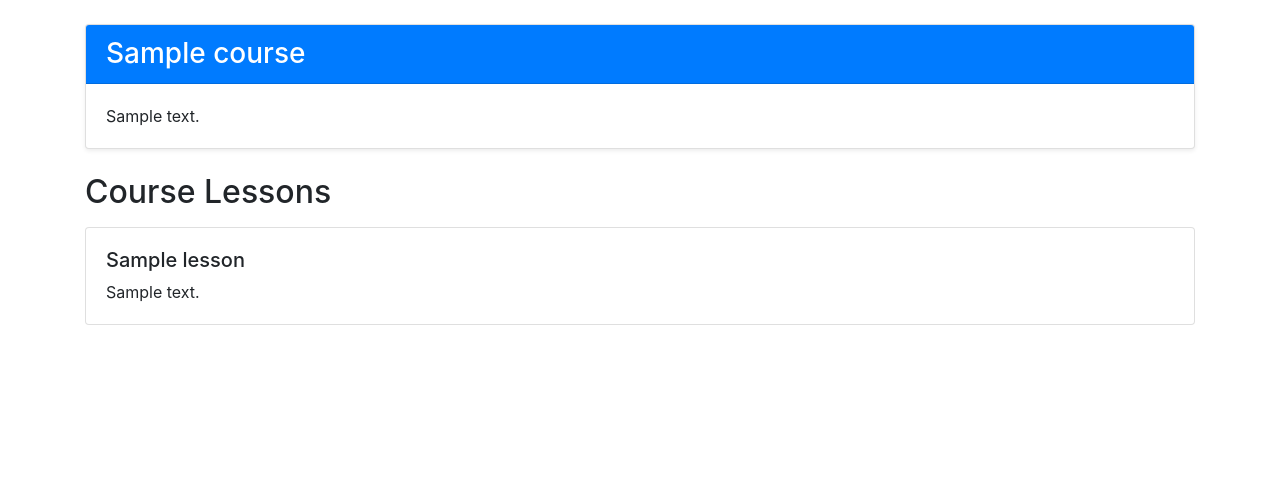
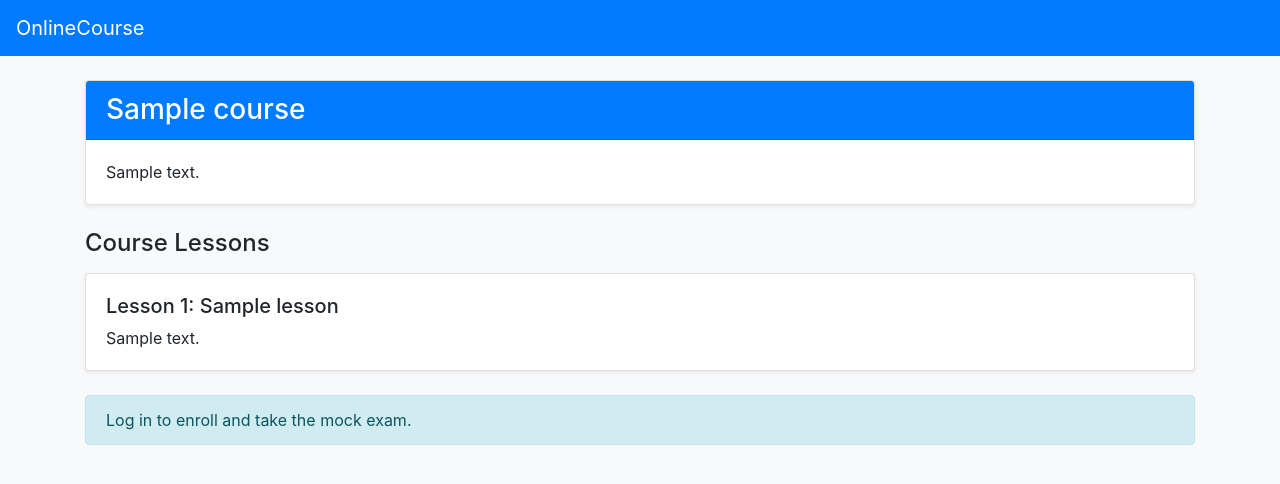
Before and after one commit to Swapnil9064/onlinecourse_capstone, a Django app: page /course/1/ in a window 1280 px wide. Shown: the top 484 px of the page. Run offline with Django 4.2, Linux system fonts and the light colour scheme; tables that the repository leaves empty hold one stand-in row (values such as "Sample post").

Commit message:
Update course_details_bootstrap.html

```diff
--- a/onlinecourse/templates/onlinecourse/course_details_bootstrap.html
+++ b/onlinecourse/templates/onlinecourse/course_details_bootstrap.html
@@ -5,12 +5,22 @@
     <meta charset="UTF-8">
     <meta name="viewport" content="width=device-width, initial-scale=1">
     <title>{{ course.name }}</title>
+
     <link rel="stylesheet"
           href="https://cdn.jsdelivr.net/npm/bootstrap@4.6.2/dist/css/bootstrap.min.css">
 </head>
-<body>
-    <div class="container mt-4">
-        <div class="card shadow-sm">
+
+<body class="bg-light">
+
+<nav class="navbar navbar-dark bg-primary">
+    <a class="navbar-brand" href="{% url 'onlinecourse:index' %}">
+        OnlineCourse
+    </a>
+</nav>
+
+<div class="container py-4">
+
+    <div class="card shadow-sm mb-4">
         <div class="card-header bg-primary text-white">
             <h1 class="h3 mb-0">{{ course.name }}</h1>
         </div>
@@ -19,13 +29,17 @@
         </div>
     </div>
 
-        <h2 class="mt-4 mb-3">Course Lessons</h2>
+    <h2 class="h4 mb-3">Course Lessons</h2>
 
     {% for lesson in course.lessons.all %}
-            <div class="card mb-3">
+        <div class="card shadow-sm mb-3">
             <div class="card-body">
-                    <h3 class="h5">{{ lesson.title }}</h3>
-                    <p class="card-text">{{ lesson.content }}</p>
+                <h3 class="h5">
+                    Lesson {{ forloop.counter }}: {{ lesson.title }}
+                </h3>
+                <p class="card-text">
+                    {{ lesson.content|linebreaksbr }}
+                </p>
             </div>
         </div>
     {% empty %}
@@ -33,6 +47,69 @@
             No lessons available for this course.
         </div>
     {% endfor %}
+
+    {% if user.is_authenticated and is_enrolled %}
+        <div class="card shadow-sm mt-4">
+            <div class="card-header">
+                <h2 class="h5 mb-0">Mock Exam</h2>
+            </div>
+            <div class="card-body">
+                {% if questions %}
+                    <form method="post"
+                          action="{% url 'onlinecourse:submit' course.id %}">
+                        {% csrf_token %}
+
+                        {% for question in questions %}
+                            <fieldset class="border rounded p-3 mb-3">
+                                <legend class="h6">
+                                    {{ question.question_text }}
+                                </legend>
+
+                                {% for choice in question.choices.all %}
+                                    <div class="form-check">
+                                        <input
+                                            class="form-check-input"
+                                            type="checkbox"
+                                            name="choice_{{ question.id }}"
+                                            id="choice_{{ choice.id }}"
+                                            value="{{ choice.id }}"
+                                        >
+                                        <label
+                                            class="form-check-label"
+                                            for="choice_{{ choice.id }}"
+                                        >
+                                            {{ choice.choice_text }}
+                                        </label>
+                                    </div>
+                                {% endfor %}
+                            </fieldset>
+                        {% endfor %}
+
+                        <button type="submit" class="btn btn-success">
+                            Submit Exam
+                        </button>
+                    </form>
+                {% else %}
+                    <div class="alert alert-info">
+                        No exam questions available.
+                    </div>
+                {% endif %}
+            </div>
+        </div>
+    {% elif user.is_authenticated %}
+        <div class="alert alert-info mt-4">
+            Enroll in this course to take the mock exam.
+        </div>
+        <a class="btn btn-primary"
+           href="{% url 'onlinecourse:enroll' course.id %}">
+            Enroll Now
+        </a>
+    {% else %}
+        <div class="alert alert-info mt-4">
+            Log in to enroll and take the mock exam.
+        </div>
+    {% endif %}
+
 </div>
 </body>
 </html>
```
Lines whose indentation alone changed are shown as unchanged.
